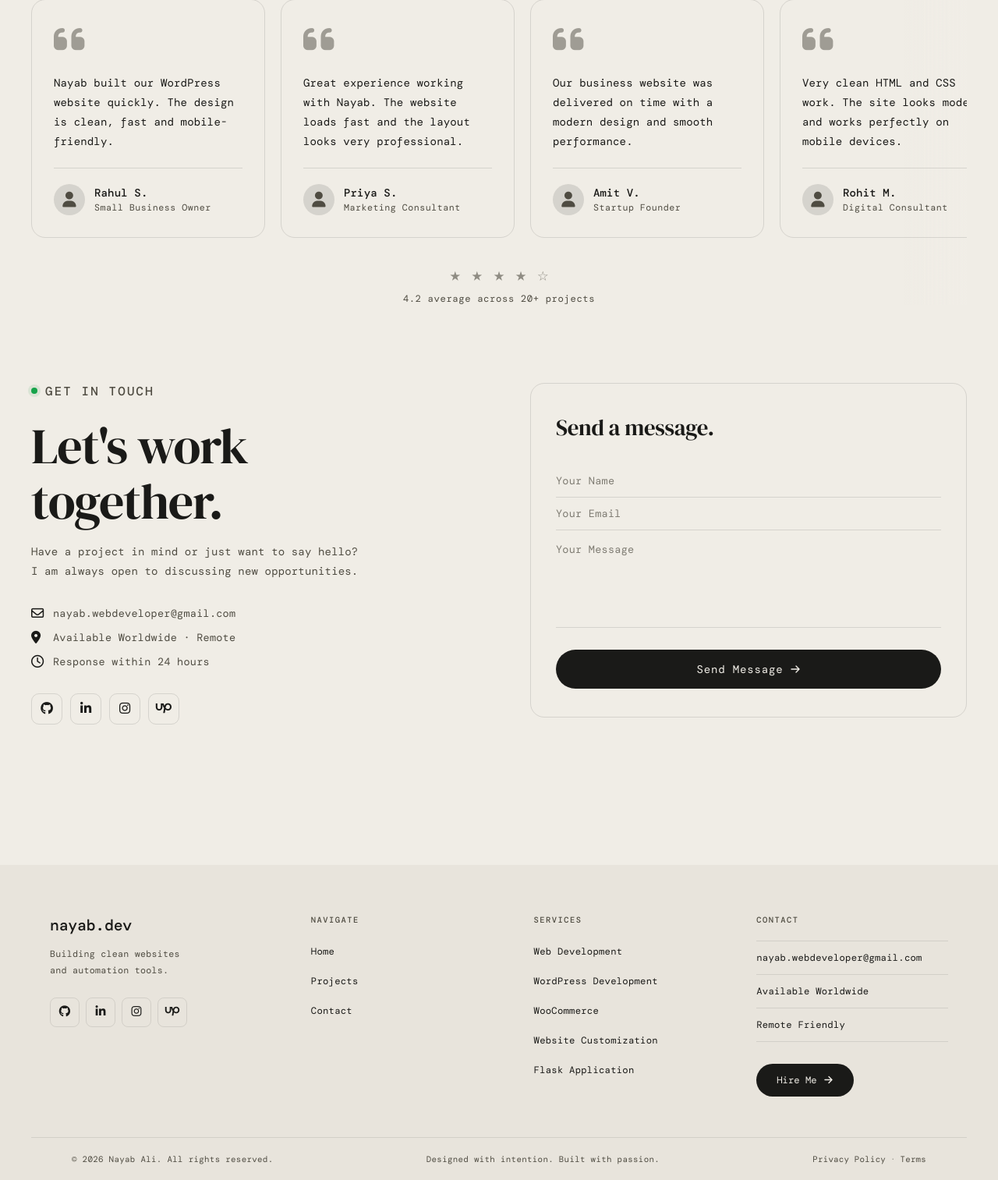
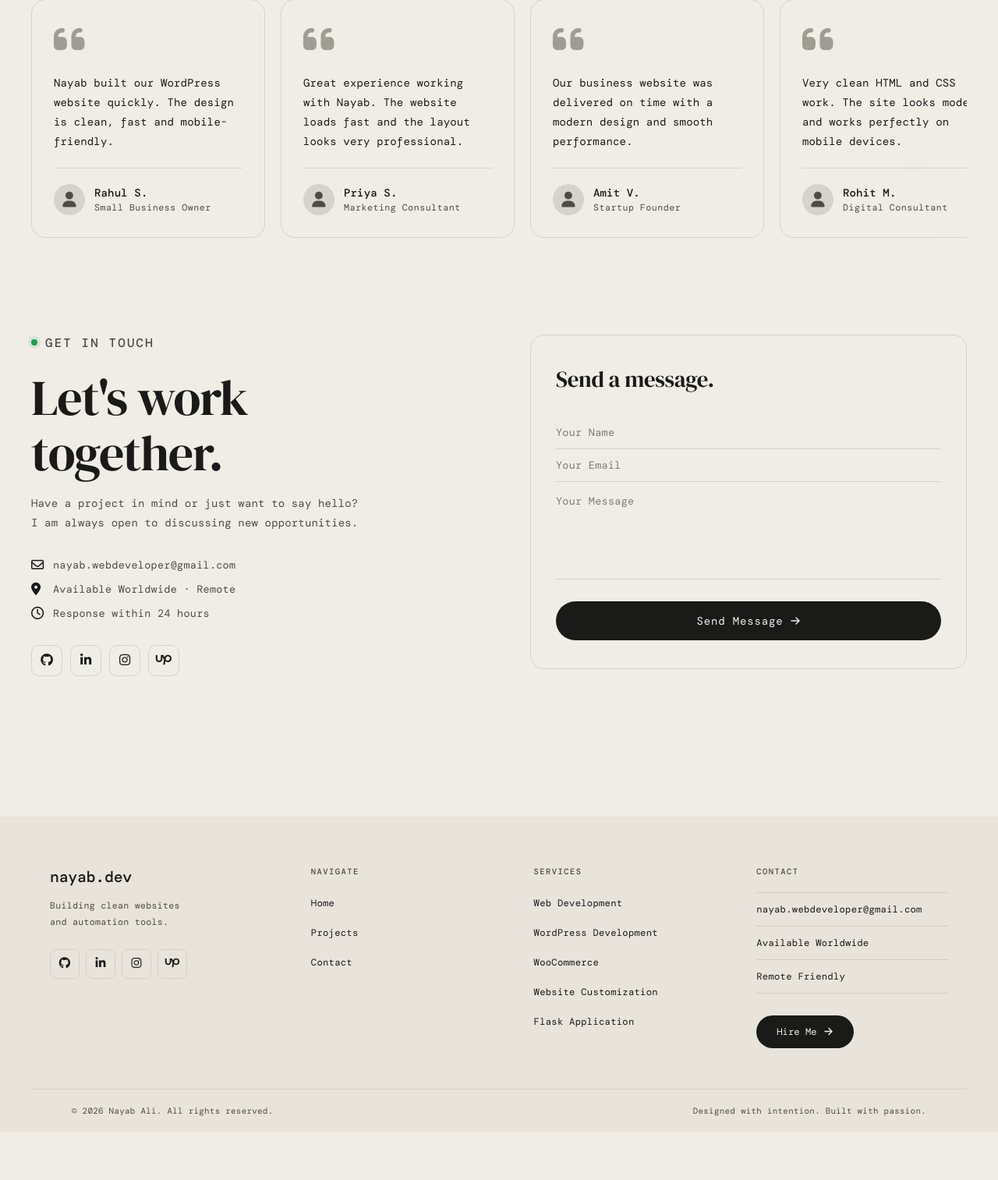
Before and after one commit to nayabwebdeveloper/portfolio, a Flask app: page / in a window 1280 px wide. Shown: the part 2996-4509 px from the top of the page at 78% size. After the commit the page ends 4427 px from the top, so only its background shows below. Run offline with Flask 3, Linux system fonts and the light colour scheme; some libraries are stand-ins or nearby versions; some web fonts are replaced.

Commit message:
fixing minor issues

```diff
--- a/templates/index.html
+++ b/templates/index.html
@@ -96,7 +96,7 @@
                 </div>
             </div>
             <div class="badges reveal" style="transition-delay:0.2s">
-                <span class="badge">9+ Months Experience</span>
+                <span class="badge">5+ Happy Clients</span>
                 <span class="badge">16+ Projects</span>
             </div>
         </div>
@@ -456,9 +456,9 @@
 
         </div>
 
-        <div class="rating reveal" style="transition-delay:0.4s">
+        <div style="display: none;" class="rating reveal" style="transition-delay:0.4s">
             <div class="stars">★ ★ ★ ★ ☆</div>
-            <span class="rating-label">4.2 average across 20+ projects</span>
+            <span class="rating-label">4.2 average across 16+ Projects</span>
         </div>
 
     </section>
@@ -602,11 +602,11 @@
         <div class="footer-bottom">
             <span class="footer-copy">© 2026 Nayab Ali. All rights reserved.</span>
             <span class="footer-tagline">Designed with intention. Built with passion.</span>
-            <div class="footer-legal">
+            <!-- <div class="footer-legal">
                 <a href="#">Privacy Policy</a>
                 <span>·</span>
                 <a href="#">Terms</a>
-            </div>
+            </div> -->
         </div>
 
     </footer>
--- a/templates/projects.html
+++ b/templates/projects.html
@@ -292,7 +292,7 @@
 
         <!-- LOAD MORE -->
         <div class="load-more-wrap reveal">
-            <a href="#" class="cta" id="loadMore">
+            <a class="cta" id="loadMore">
                 Load More Projects
                 <svg class="cta-arrow" width="14" height="14" viewBox="0 0 14 14" fill="none">
                     <path d="M2 7h10M8 3l4 4-4 4" stroke="currentColor" stroke-width="1.4" stroke-linecap="round"
```
